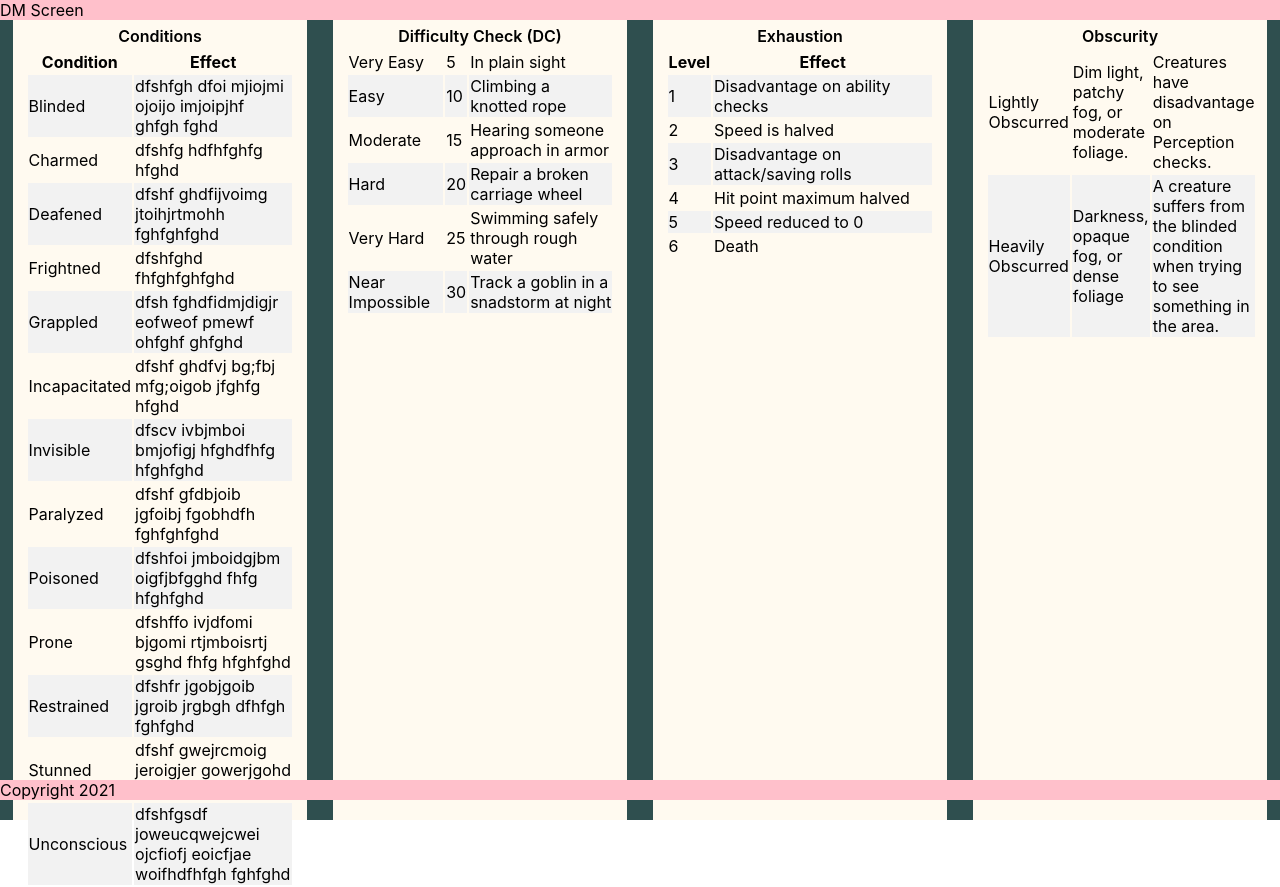
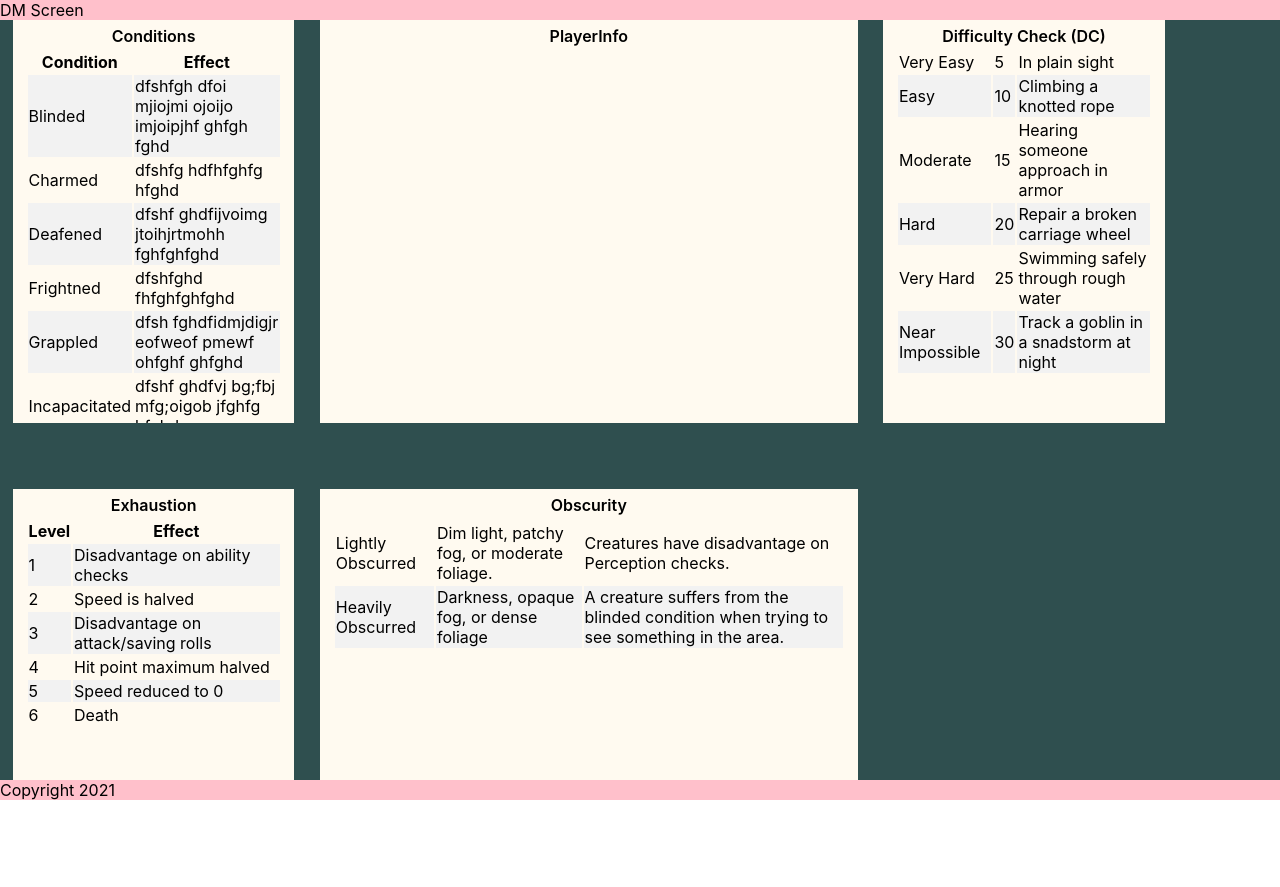
Before and after one commit to johneckert/dmscreen, a React (Create React App) app: page / in a window 1280 px wide. After the commit the page ends 800 px from the top, so only its background shows below. Built offline with nearby package versions, Linux system fonts and the light colour scheme.

Commit message:
building char component

```diff
--- a/src/App.css
+++ b/src/App.css
@@ -44,8 +44,8 @@ html, body {
   right: 0;
   display: flex;
   flex-direction: column;
-  align-items: stretch;
-  justify-content: flex-start;
+  /*align-items: stretch;
+  justify-content: flex-start;*/
 
 }
 
@@ -53,6 +53,13 @@ html, body {
   width:100%;
   background-color: darkgrey;
   margin: 0;
+}
+
+.page-section.screen {
+  display: flex;
+  flex-direction: row;
+  flex-flow: wrap;
+  overflow-y: scroll;
 }
 
 .header {
@@ -79,10 +86,19 @@ html, body {
   background-color: floralwhite;
   margin: 0 1%;
   padding: 0.5% 1%;
-  flex: 1;
+  overflow-y: scroll;
+  max-height: 50%;
 }
 
-.component header {
+.component.single {
+  min-width: 20%;
+}
+
+.component.double {
+  min-width: 40%;
+}
+
+.component > header {
   width: 100%;
   text-align: center;
   font-weight: 600;
--- a/src/App.js
+++ b/src/App.js
@@ -3,6 +3,7 @@ import Conditions from './components/Conditions.js'
 import DCs from './components/DCs.js'
 import Exhaustion from './components/Exhaustion.js'
 import Obscurity from './components/Obscurity.js'
+import PlayerInfo from './components/PlayerInfo.js'
 
 function App() {
   return (
@@ -10,6 +11,7 @@ function App() {
       <header className="page-section header">DM Screen</header>
       <main className="page-section screen">
         <Conditions />
+        <PlayerInfo />
         <DCs />
         <Exhaustion />
         <Obscurity />
--- a/src/components/Conditions.js
+++ b/src/components/Conditions.js
@@ -1,6 +1,6 @@
 function Conditions() {
     return (
-        <div className="component">
+        <div className="component single">
             <header>Conditions</header>
             <table>
                 <tr>
--- a/src/components/DCs.js
+++ b/src/components/DCs.js
@@ -1,7 +1,7 @@
 function DCs() {
     //should make up own descriptions
     return (
-        <div className="component">
+        <div className="component single">
             <header>Difficulty Check (DC)</header>
             <table>
                 <tr>
--- a/src/components/Exhaustion.js
+++ b/src/components/Exhaustion.js
@@ -1,7 +1,7 @@
 function Exhaustion() {
     //should make up own descriptions
     return (
-        <div className="component">
+        <div className="component single">
             <header>Exhaustion</header>
             <table>
                 <tr>
--- a/src/components/Obscurity.js
+++ b/src/components/Obscurity.js
@@ -1,7 +1,7 @@
 function Obscurity() {
     //should make up own descriptions
     return (
-        <div className="component">
+        <div className="component double">
             <header>Obscurity</header>
             <table>
                 <tr>
--- /dev/null
+++ b/src/components/PlayerInfo.js
@@ -0,0 +1,9 @@
+function PlayerInfo() {
+    return (
+        <div className="component double">
+            <header>PlayerInfo</header>
+        </div>
+    )
+}
+
+export default PlayerInfo;
```
